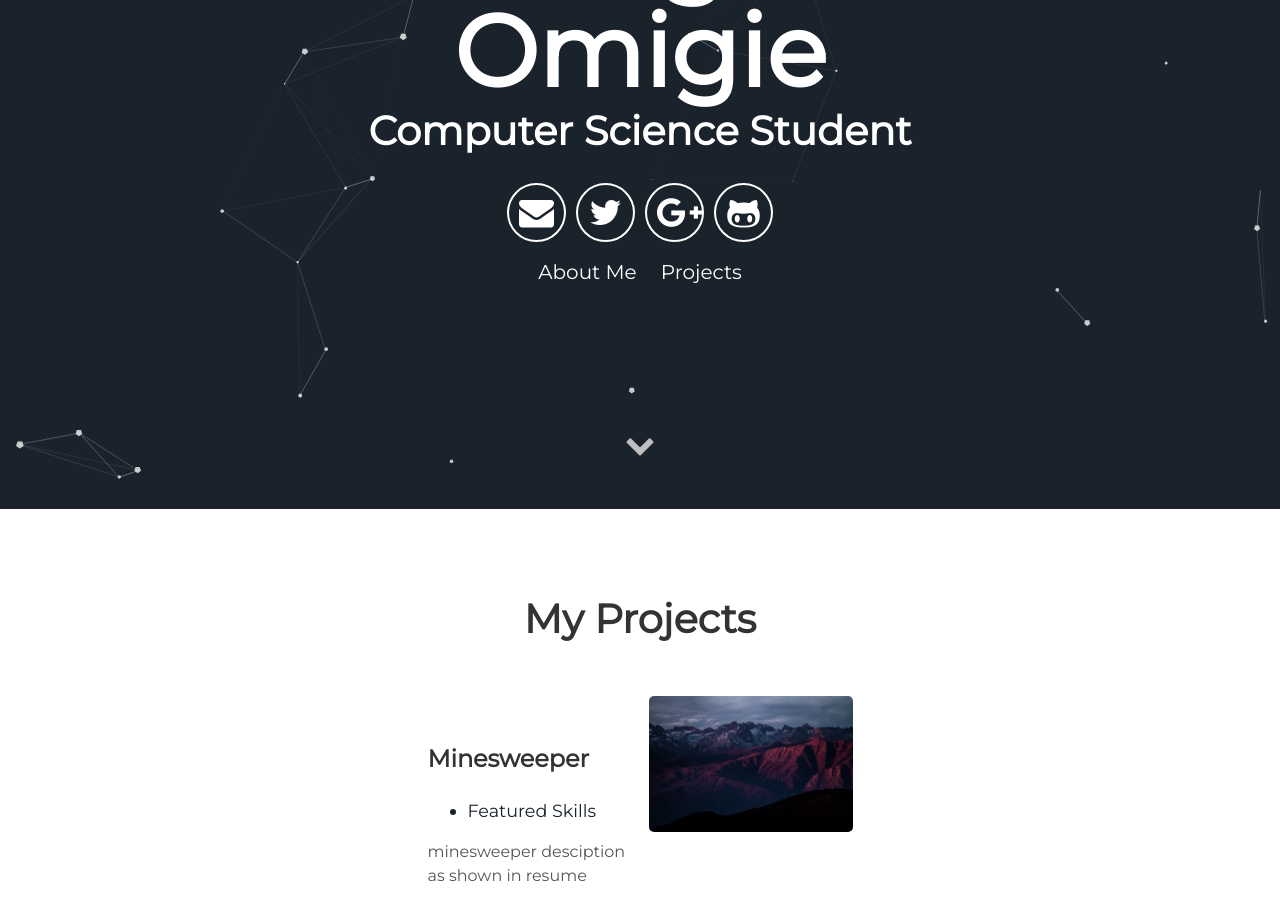
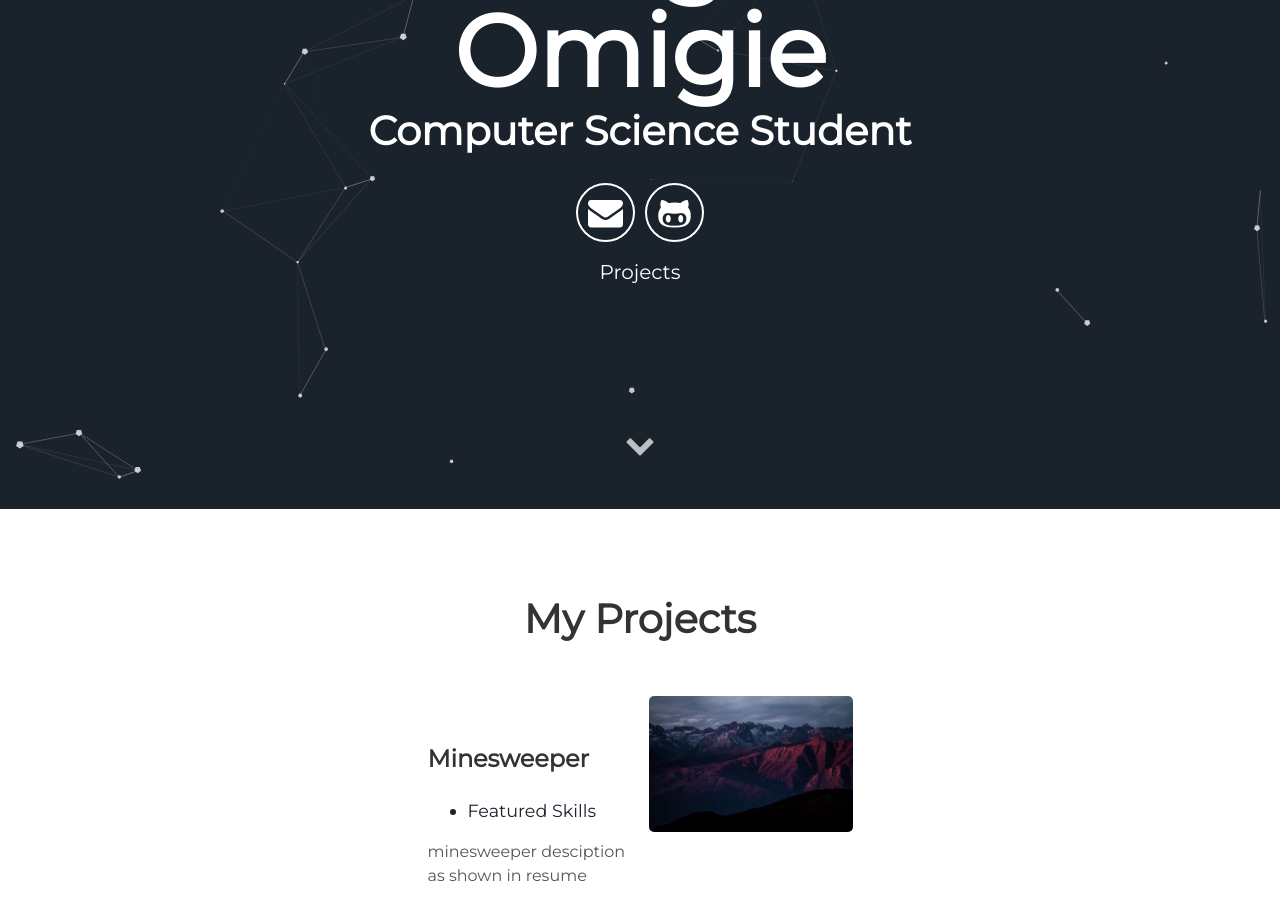
Before and after one commit to osagieomigie/osagieomigie.github.io, a Jekyll site: the page built from index.html, in a window 1280 px wide and 900 px high, scrolled down 391 px. Built offline with Jekyll 4.4.1, drawn with Linux system fonts in a browser that asks for light colours.

Commit message:
cleanup un used widgets

```diff
--- a/_includes/header.html
+++ b/_includes/header.html
@@ -6,12 +6,12 @@
       </h1>
       <div class="header-icons">
         <a aria-label="Send email" href="#"><i class="icon fa fa-envelope"></i></a>
-        <a aria-label="My Twitter" target="_blank" href="#"><i class="icon fa fa-twitter" aria-hidden="true"></i></a>
-        <a aria-label="My Google Plus" target="_blank" href="#"><i class="icon fa fa-google-plus" aria-hidden="true"></i></a>
-        <a aria-label="My Github" target="_blank" href="#"><i class="icon fa fa-github-alt" aria-hidden="true"></i></a>
+        <!--a aria-label="My Twitter" target="_blank" href="#"><i class="icon fa fa-twitter" aria-hidden="true"></i></a>
+        <a aria-label="My Google Plus" target="_blank" href="#"><i class="icon fa fa-google-plus" aria-hidden="true"></i></a-->
+        <a aria-label="My Github" target="_blank" href="https://github.com/osagieomigie?tab=repositories"><i class="icon fa fa-github-alt" aria-hidden="true"></i></a>
       </div>
       <div class="header-links">
-        <a class="link" href="#about" data-scroll>About Me</a>
+        <!--a class="link" href="#about" data-scroll>About Me</a-->
         <a class="link" href="#projects" data-scroll>Projects</a>
       </div>
   </div>
```
